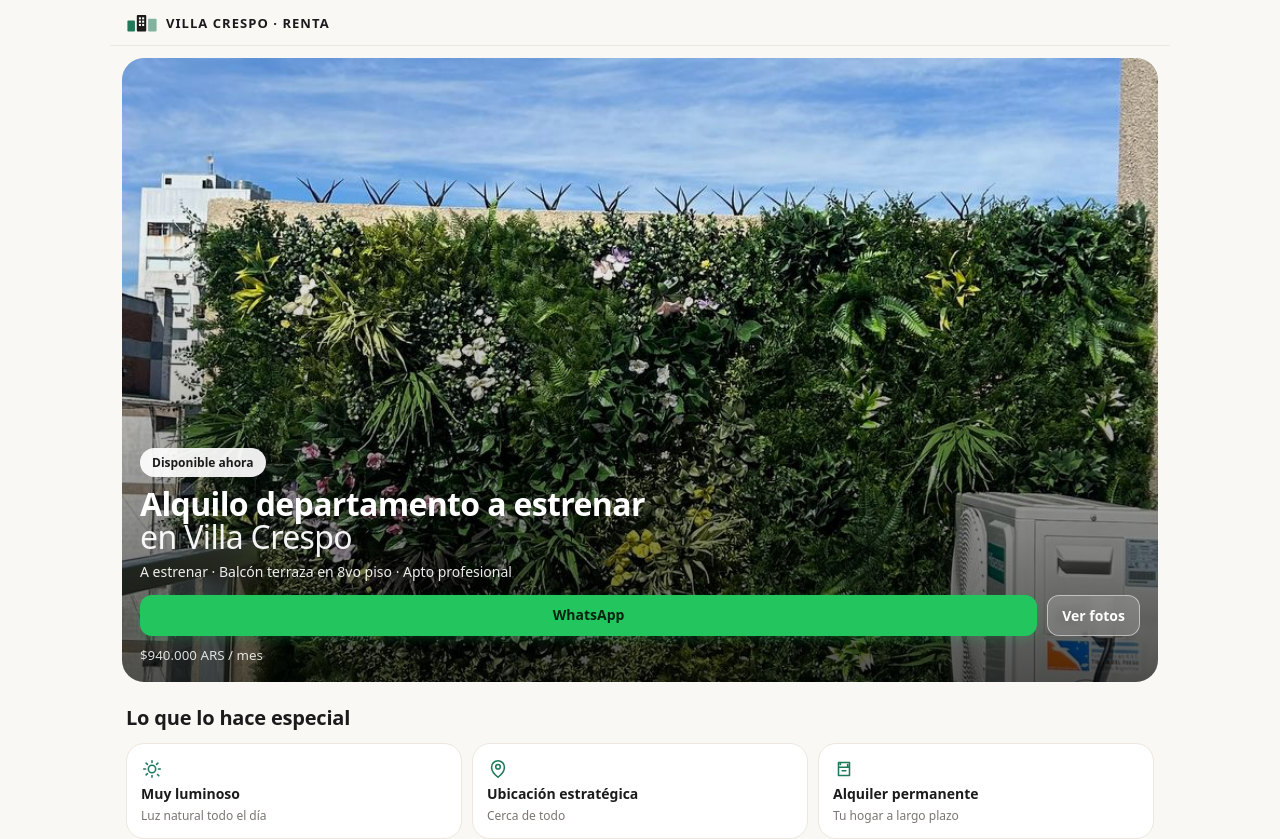
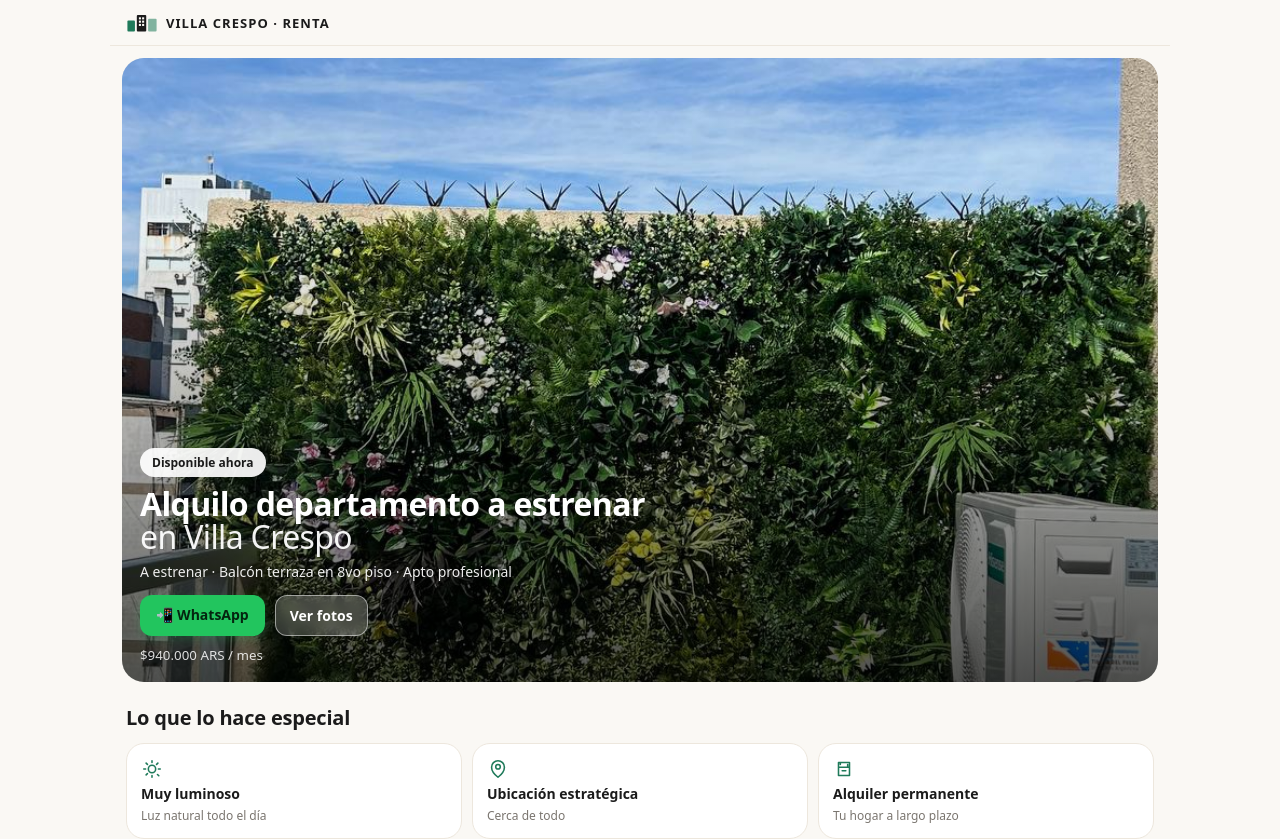
Before and after one commit to razor430/depto-alquiler, a React (Vite) app: page / in a window 1280 px wide. Shown: the top 839 px of the page. Built offline with nearby package versions, Linux system fonts and the light colour scheme; no server answers.

Commit message:
Botones WhatsApp angostos con icono

```diff
--- a/src/App.jsx
+++ b/src/App.jsx
@@ -105,7 +105,7 @@ export default function App() {
           <h1>{SITE.titulo}<br /><em>{SITE.zona}</em></h1>
           <p>{SITE.subtitulo}</p>
           <div className="hero-actions">
-            <a className="btn-wa" href={wa} target="_blank" rel="noreferrer">WhatsApp</a>
+            <a className="btn-wa" href={wa} target="_blank" rel="noreferrer">📲 WhatsApp</a>
             <a className="btn-ghost" href="#galeria">Ver fotos</a>
           </div>
           <small>{SITE.precio}</small>
@@ -229,7 +229,7 @@ export default function App() {
         <ul>
           {SITE.requisitos.map((r) => <li key={r}>· {r}</li>)}
         </ul>
-        <a className="btn-wa big" href={wa} target="_blank" rel="noreferrer">WhatsApp</a>
+        <a className="btn-wa big" href={wa} target="_blank" rel="noreferrer">📲 WhatsApp</a>
         <small>Respuesta rápida · Sin compromiso</small>
       </section>
 
--- a/src/index.css
+++ b/src/index.css
@@ -25,7 +25,7 @@ body{margin:0;font-family:var(--sans);background:var(--bg);color:var(--ink);-web
 .hero-copy h1 em{font-style:normal;font-weight:300;opacity:.95}
 .hero-copy p{margin:0 0 14px;font-size:14px;opacity:.92}
 .hero-actions{display:flex;gap:10px}
-.btn-wa{background:var(--wa);color:#04240f;font-weight:700;font-size:14px;text-decoration:none;padding:10px 16px;border-radius:12px;display:inline-flex;flex:1;justify-content:center;box-shadow:0 3px 10px rgba(34,197,94,.22)}
+.btn-wa{background:var(--wa);color:#04240f;font-weight:700;font-size:14px;text-decoration:none;padding:10px 16px;border-radius:12px;display:inline-flex;flex:0 0 auto;justify-content:center;box-shadow:0 3px 10px rgba(34,197,94,.22)}
 .btn-wa:active{background:var(--wa-d)}
 .btn-ghost{background:rgba(255,255,255,.18);color:#fff;border:1px solid rgba(255,255,255,.5);text-decoration:none;padding:10px 14px;border-radius:12px;font-weight:600;font-size:14px;backdrop-filter:blur(6px)}
 .hero-copy small{display:block;margin-top:10px;opacity:.85}
@@ -71,7 +71,7 @@ body{margin:0;font-family:var(--sans);background:var(--bg);color:var(--ink);-web
 .card ul{margin:0;padding:0;list-style:none;display:grid;gap:8px;font-size:14px}
 .check{margin:12px 0!important}
 .muted{color:var(--muted)!important;font-size:13px!important}
-.btn-wa.big{width:100%;margin-top:16px;font-size:15px}
+.btn-wa.big{width:fit-content;margin:16px auto 0;font-size:15px}
 .card small{display:block;text-align:center;margin-top:8px;opacity:.7}
 
 footer{text-align:center;color:var(--muted);font-size:12px;padding:26px 16px 0}
```
